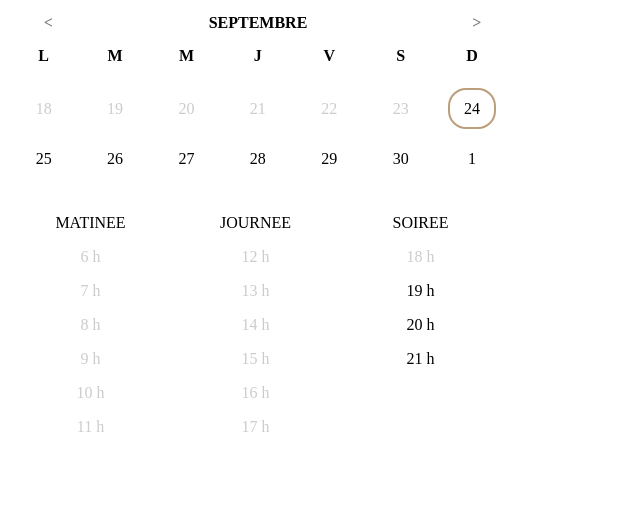
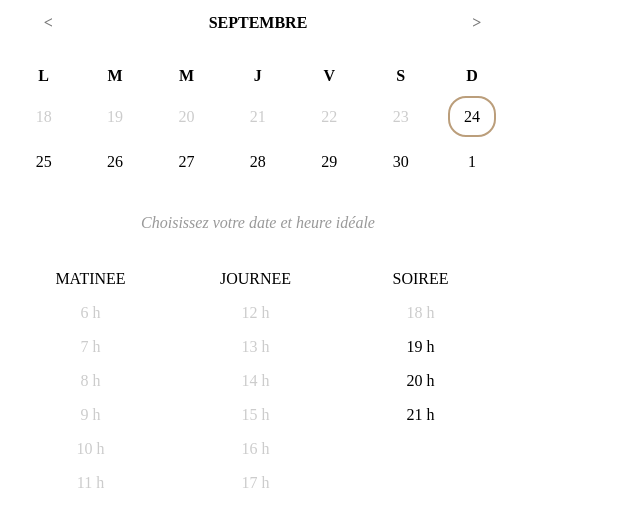
Before and after one commit to stanBienaives/th-date-picker, a plain HTML site: page index.html in a window 1280 px wide. Shown: the whole page, without its empty margins (0-640 px from the left). Drawn offline with nearby package versions, Linux system fonts and the light colour scheme.

Commit message:
add directive and add style

```diff
--- a/date-picker.css
+++ b/date-picker.css
@@ -27,15 +27,15 @@
     width: 14.28%;
     /*display: table-cell;*/
     margin: auto;
-    margin-top: 20px;
-    margin-bottom: 20px;
+    margin-top: 40px;
+    margin-bottom: 10px;
     float: left;
     /* border-bottom: solid 1px #eee; */
 }
 
 .cal-days {
     width: 100%;
-    line-height: 50px;
+    line-height: 45px;
 }
 
 .cal-day {
@@ -105,6 +105,7 @@
 .cal-hour-silo {
    width: 33%;
    margin: 0px;
+   margin-top: 56px;
    float: left;
    min-height: 50px;
    text-align: center;
@@ -141,3 +142,14 @@
    left: 50%;
    transform: translate(-50%, 0);
 }
+
+.cal-directive {
+   height: 20px;
+   text-align: center;
+}
+.cal-directive > span {
+   font-style: italic;
+   color: #999;
+
+
+}
--- a/date-picker.js
+++ b/date-picker.js
@@ -236,6 +236,18 @@ hoursComponent.prototype.render = function(state, oldState, parent) {
   this.rendered = true;
   this.container.innerHTML = '';
 
+  var directive = document.createElement('div');
+  directive.className += ' cal-directive';
+  if (state.config.multipleDates && state.selected.length > 0) {
+    directive.innerHTML = '<span> Pr&eacute;cisez toutes vos autres disponibilit&eacute;s </span>';
+  } else {
+    directive.innerHTML = '<span> Choisissez votre date et heure id&eacute;ale </span>';
+  }
+
+
+  this.container.appendChild(directive);
+
+
   this.silos = [];
   for(var i=0; i < 3; i++) {
     var silo = document.createElement('div');
```
